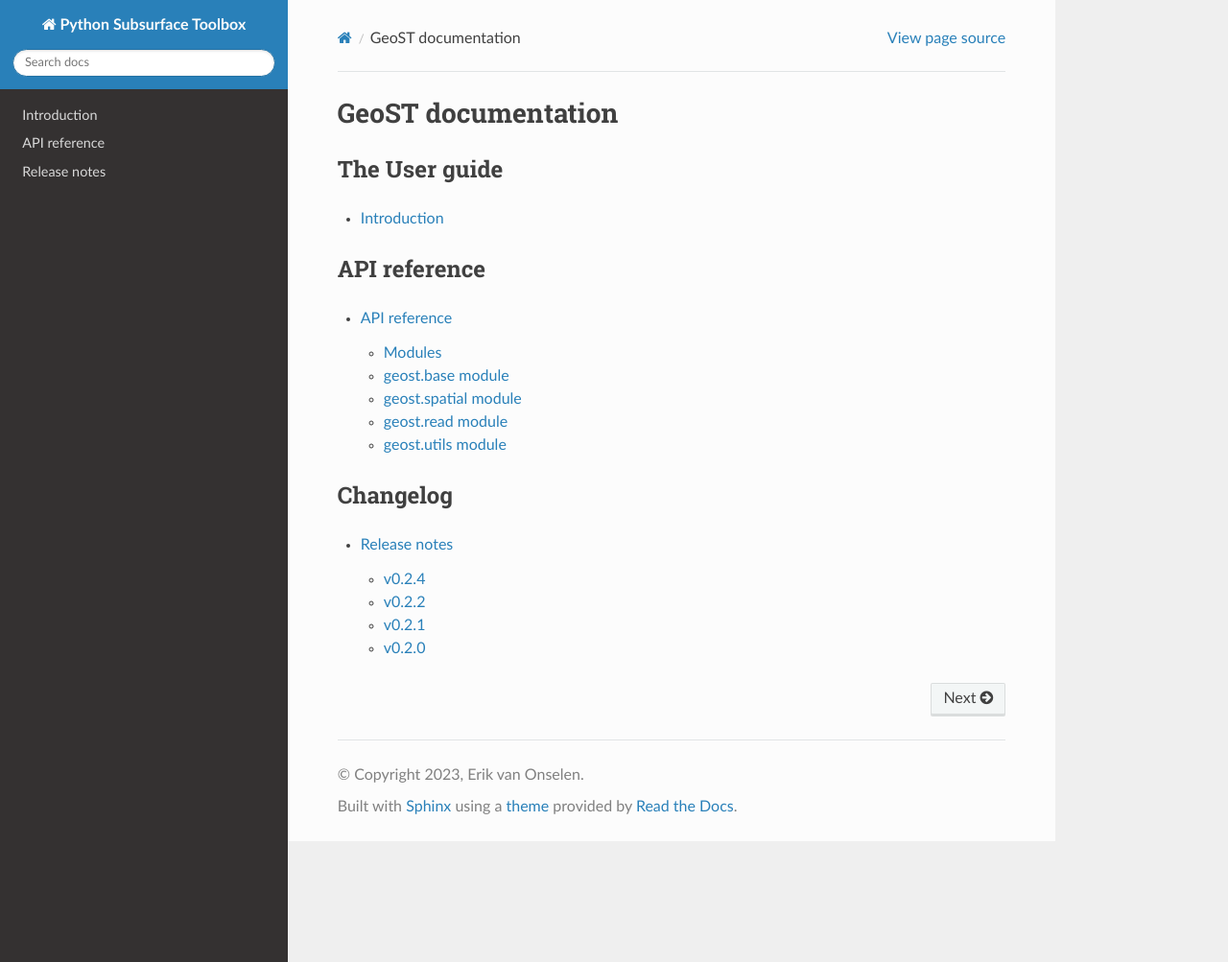
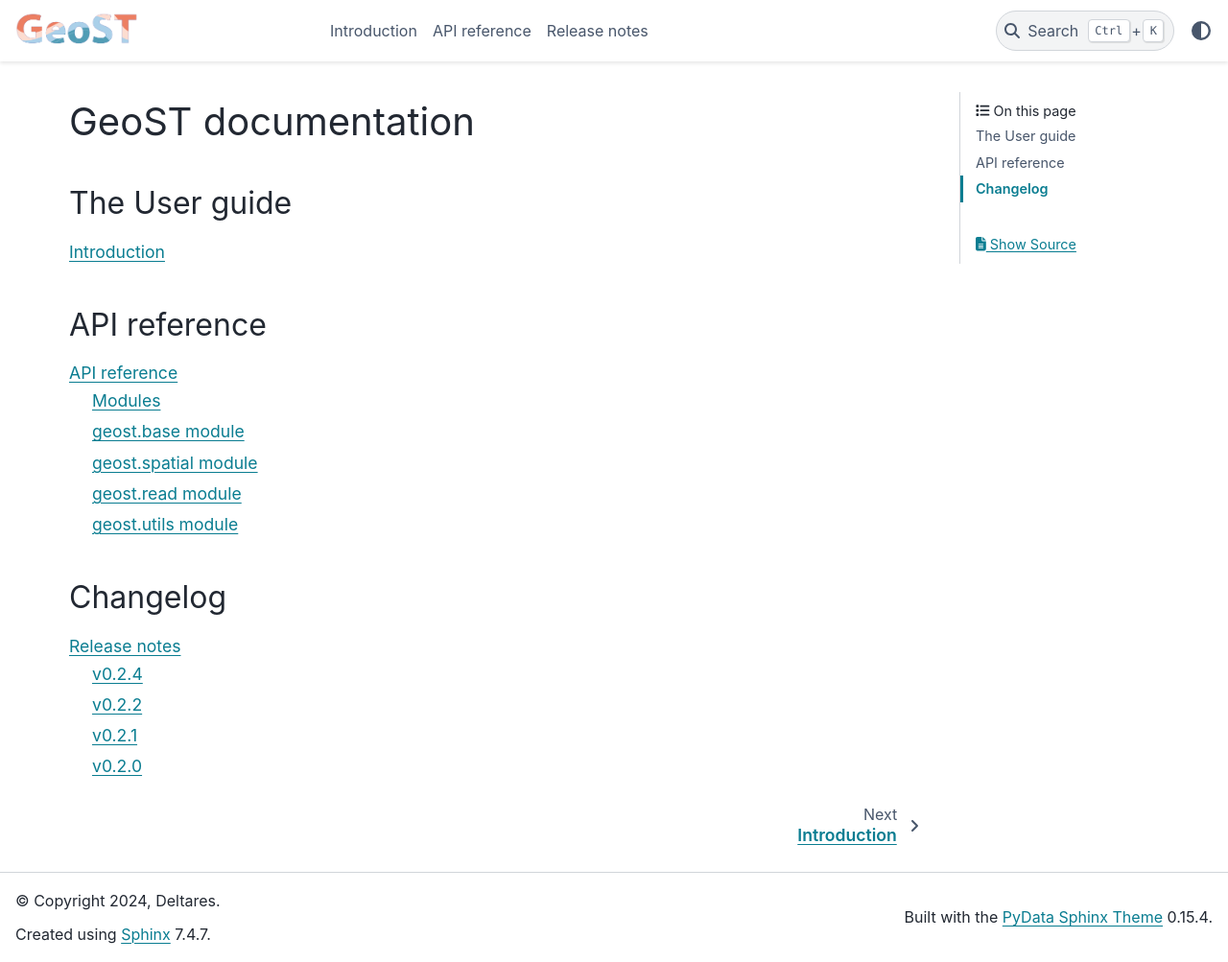
Before and after one commit to Deltares-research/geost, a Sphinx documentation site: the page built from docs/index.rst, in a window 1280 px wide and 1003 px high. Shown: the whole window at 96% size. Built offline with Sphinx 7.4.7 and the PyData theme 0.15.4, drawn with Linux system fonts in a browser that asks for light colours.

Commit message:
Added pydata sphinx theme; added geost logo

```diff
--- a/docs/conf.py
+++ b/docs/conf.py
@@ -18,12 +18,13 @@ sys.path.insert(0, os.path.abspath(".."))  # isort:skip
 
 # -- Project information -----------------------------------------------------
 
-project = "Python Subsurface Toolbox"
-copyright = "2023, Erik van Onselen"
-author = "Erik van Onselen"
+project = "Geological Subsurface Toolbox"
+copyright = "2024, Deltares"
+author = "Deltares"
 
 # The full version, including alpha/beta/rc tags
-release = "0.1.0"
+import geost
+release = release = geost.__version__
 
 
 # -- General configuration ---------------------------------------------------
@@ -31,7 +32,10 @@ release = "0.1.0"
 # Add any Sphinx extension module names here, as strings. They can be
 # extensions coming with Sphinx (named 'sphinx.ext.*') or your custom
 # ones.
-extensions = ["sphinx.ext.autodoc", "sphinx_rtd_theme", "sphinx.ext.napoleon", "myst_parser"]
+extensions = ["sphinx.ext.autodoc",
+              "pydata_sphinx_theme",
+              "sphinx.ext.napoleon",
+              "myst_parser"]
 
 # Add any paths that contain templates here, relative to this directory.
 templates_path = ["_templates"]
@@ -46,8 +50,9 @@ exclude_patterns = ["_build", "Thumbs.db", ".DS_Store", "*bro"]
 
 # The theme to use for HTML and HTML Help pages.  See the documentation for
 # a list of builtin themes.
-#
-html_theme = "sphinx_rtd_theme"
+html_theme = "pydata_sphinx_theme"
+html_logo = "_static/geost_logo.png"
+html_favicon = "_static/geost_logo.png"
 
 # Add any paths that contain custom static files (such as style sheets) here,
 # relative to this directory. They are copied after the builtin static files,
--- a/pyproject.toml
+++ b/pyproject.toml
@@ -90,13 +90,13 @@ pytest = ">=8.1.1,<8.2"
 pytest-cov = "*"
 ruff = "*"
 sphinx = "*"
-sphinx-rtd-theme = "*"
 pip = ">=24.0,<25"
 rioxarray = ">=0.15.3,<0.16"
 xarray = ">=2024.9.0,<2024.10"
 netcdf4 = ">=1.7.1,<1.8"
 pydap = ">=3.5,<4"
 myst-parser = "*"
+pydata-sphinx-theme = "*"
 
 [tool.pixi.tasks]
 install = "python -m pip install --no-deps --editable ."
```
Also changed, not shown: docs/_static/geost_logo.png (added), 1 other file.
